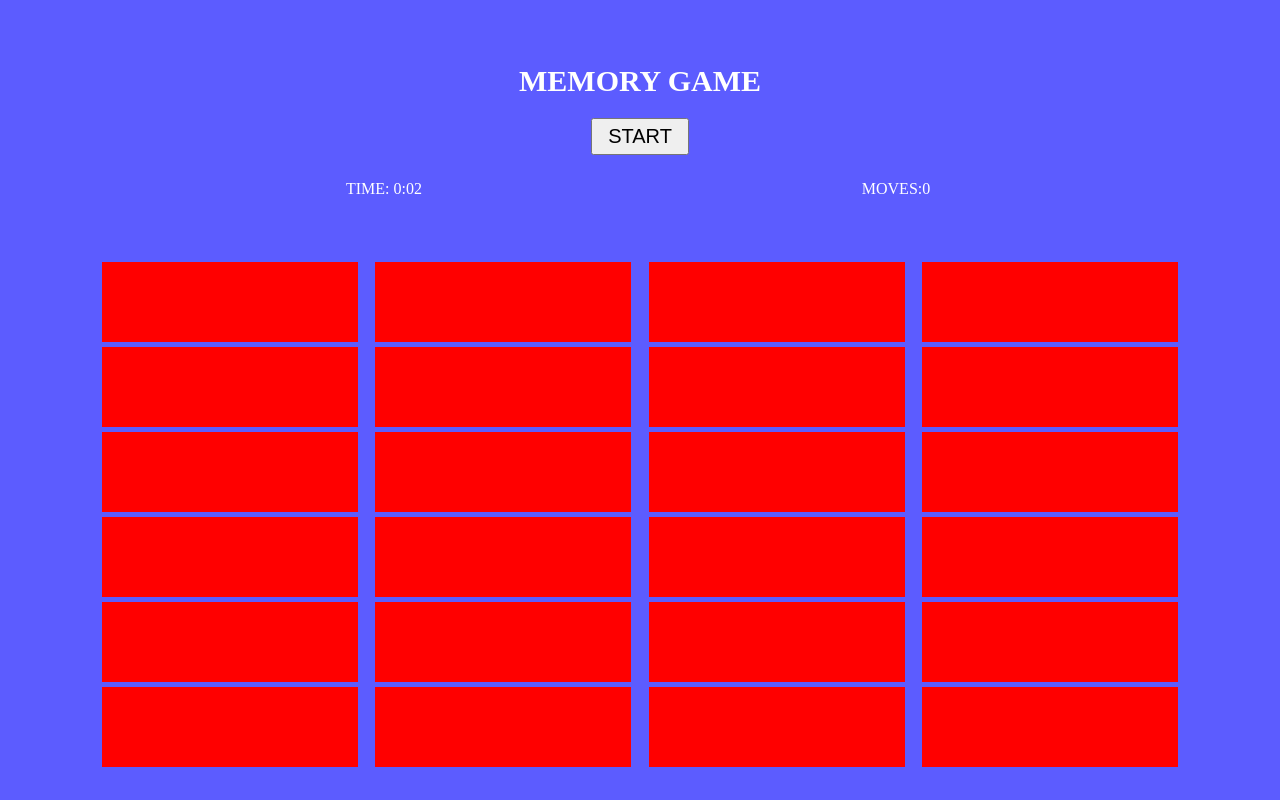
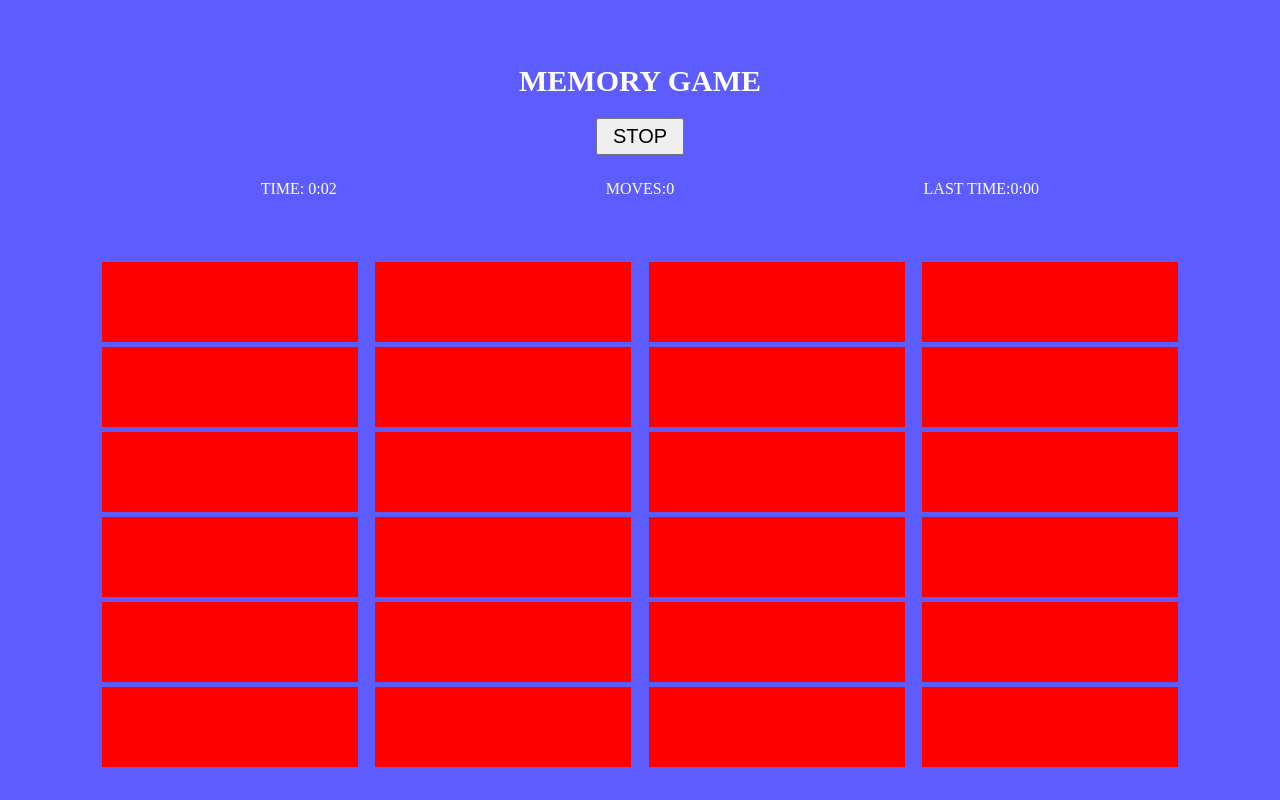
Before and after one commit to greg6589/Memory-Game, a plain HTML site: page index.html in a window 1280 px wide. Both pictures are taken after a click on the button "START". Drawn offline with Linux system fonts and the light colour scheme.

Commit message:
create startGame function
start  and stop interwal , saves last game time, button text content change

```diff
--- a/index.html
+++ b/index.html
@@ -16,6 +16,7 @@
             <button class="btn">start</button></div>
         <div class="time">time: <span class="minutes">0</span>:<span class="seconds">00</span></div>
         <div class="moves">moves:<span class="movesCounter">0</span></div>
+        <div class="bestTime">last time:<span class="bestTimeDisp">0:00</span></div>
     </section>
     <section class="table">
         <div></div>
--- a/main.js
+++ b/main.js
@@ -3,10 +3,11 @@ let minutesDisplay = document.querySelector(".minutes")
 let secondsDisplay = document.querySelector(".seconds")
 let movesCounter = document.querySelector(".movesCounter")
 let cardsTable = document.querySelector(".table")
+let bestTimeDisplay =document.querySelector(".bestTimeDisp")
 
-
-let seconds=0
-let minutes=0
+let seconds=0;
+let minutes=0;
+let gameTime=0;
 
 const startTimer= ()=>{
     seconds++;
@@ -18,9 +19,35 @@ const startTimer= ()=>{
     };
     minutesDisplay.textContent=minutes;
     secondsDisplay.textContent=seconds;
+    gameTime++
+}
+
+let interval;
+let active=false;
+let bestTime=0;
+
+const startGame = ()=>{
+    if(!active){
+        interval= setInterval(startTimer, 1000);
+        active=!active;
+        btn.textContent="stop";
+        bestTime=gameTime;
+            if(bestTime>60){
+                   bestTimeDisplay.textContent=(bestTime/60).toFixed(0)+":"+(bestTime%60 <10 ? "0"+ bestTime%60 : bestTime%60 );
+                  }
+             else{
+                    bestTimeDisplay.textContent="0:"+( bestTime<10 ? bestTime="0"+bestTime : bestTime);
+        };
+        gameTime=0;
+     }
+    else{
+        btn.textContent="start"
+        clearInterval(interval);
+        active=!active;
+        seconds=0;
+        minutes=0;
+    }
 }
 
 
-btn.addEventListener('click', function(){
-    setInterval(startTimer, 1000)
-})
+btn.addEventListener('click', startGame)
--- a/style.css
+++ b/style.css
@@ -58,8 +58,9 @@ body {
 }
 
 .time,
-.moves {
-    flex-basis: 50%;
+.moves,
+.bestTime {
+    flex-basis: 30%;
     text-align: center;
     padding-top: 25px;
 }
```
